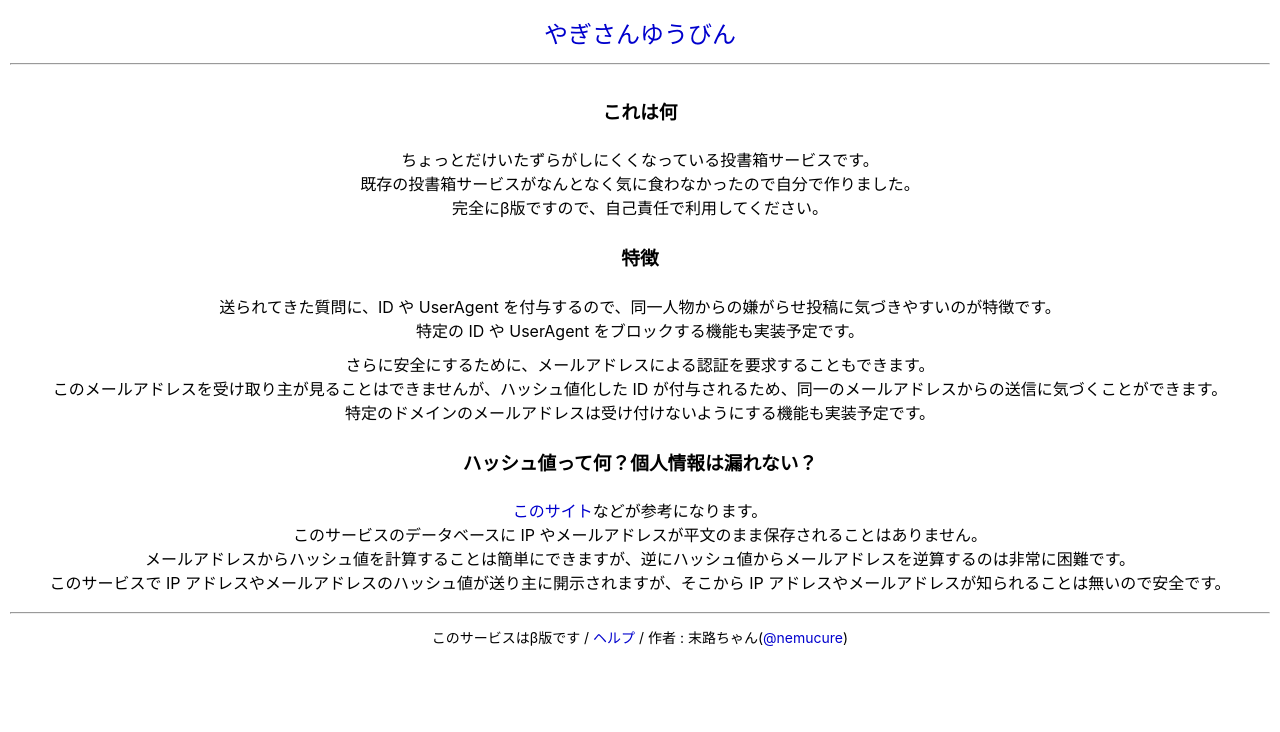
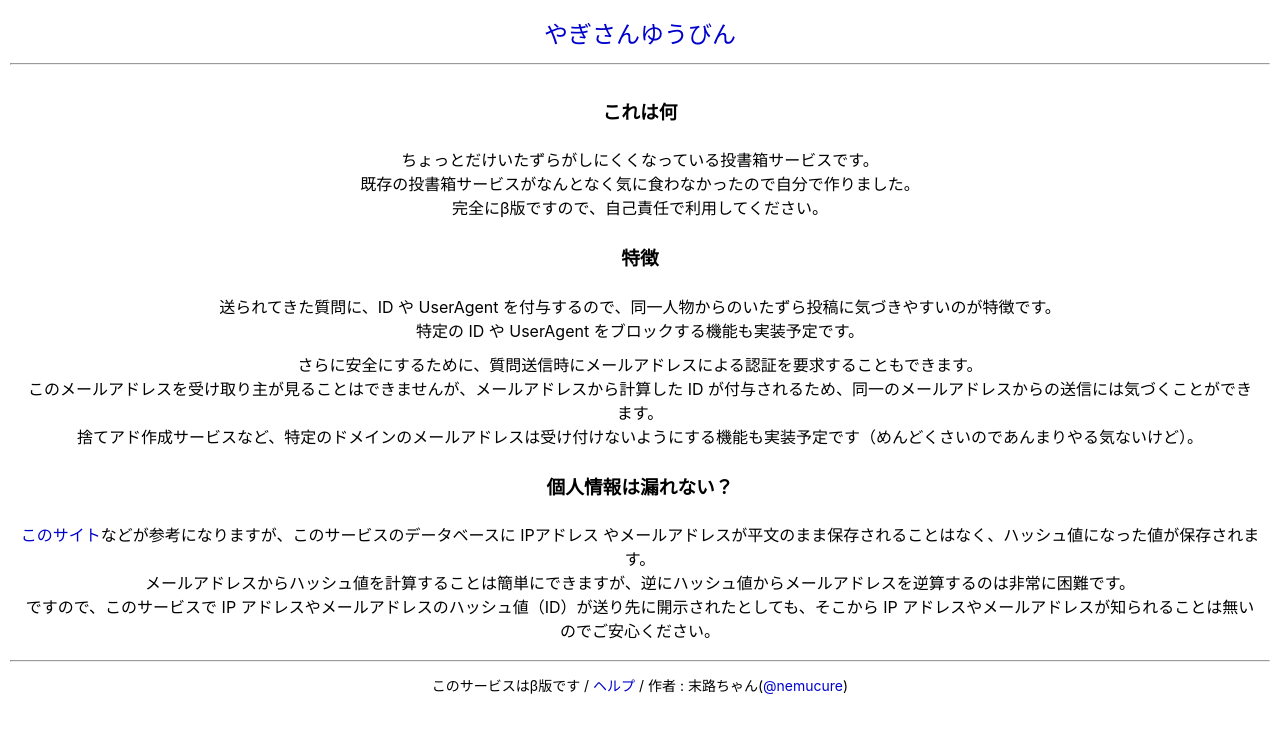
Before and after one commit to shimiwaka/yagisan-react, a React (Create React App) app: page /help in a window 1280 px wide. Shown: the top 732 px of the page. Built offline with nearby package versions, Linux system fonts and the light colour scheme.

Commit message:
fix Help

```diff
--- a/src/components/Help.tsx
+++ b/src/components/Help.tsx
@@ -14,34 +14,32 @@ const Help = () => {
       <h3>特徴</h3>
       <div>
         送られてきた質問に、ID や UserAgent
-        を付与するので、同一人物からの嫌がらせ投稿に気づきやすいのが特徴です。
+        を付与するので、同一人物からのいたずら投稿に気づきやすいのが特徴です。
         <br />
         特定の ID や UserAgent をブロックする機能も実装予定です。
       </div>
       <div>
-        さらに安全にするために、メールアドレスによる認証を要求することもできます。
+        さらに安全にするために、質問送信時にメールアドレスによる認証を要求することもできます。
         <br />
-        このメールアドレスを受け取り主が見ることはできませんが、ハッシュ値化した
+        このメールアドレスを受け取り主が見ることはできませんが、メールアドレスから計算した
         ID
-        が付与されるため、同一のメールアドレスからの送信に気づくことができます。
+        が付与されるため、同一のメールアドレスからの送信には気づくことができます。
         <br />
-        特定のドメインのメールアドレスは受け付けないようにする機能も実装予定です。
+        捨てアド作成サービスなど、特定のドメインのメールアドレスは受け付けないようにする機能も実装予定です（めんどくさいのであんまりやる気ないけど）。
       </div>
-      <h3>ハッシュ値って何？個人情報は漏れない？</h3>
+      <h3>個人情報は漏れない？</h3>
       <div>
         <a href="https://wa3.i-3-i.info/word11949.html" target="_blank">
           このサイト
         </a>
-        などが参考になります。
-        <br />
-        このサービスのデータベースに IP
-        やメールアドレスが平文のまま保存されることはありません。
+        などが参考になりますが、このサービスのデータベースに IPアドレス
+        やメールアドレスが平文のまま保存されることはなく、ハッシュ値になった値が保存されます。
         <br />
         メールアドレスからハッシュ値を計算することは簡単にできますが、逆にハッシュ値からメールアドレスを逆算するのは非常に困難です。
         <br />
-        このサービスで IP
-        アドレスやメールアドレスのハッシュ値が送り主に開示されますが、そこから
-        IP アドレスやメールアドレスが知られることは無いので安全です。
+        ですので、このサービスで IP
+        アドレスやメールアドレスのハッシュ値（ID）が送り先に開示されたとしても、そこから
+        IP アドレスやメールアドレスが知られることは無いのでご安心ください。
       </div>
     </>
   );
```
